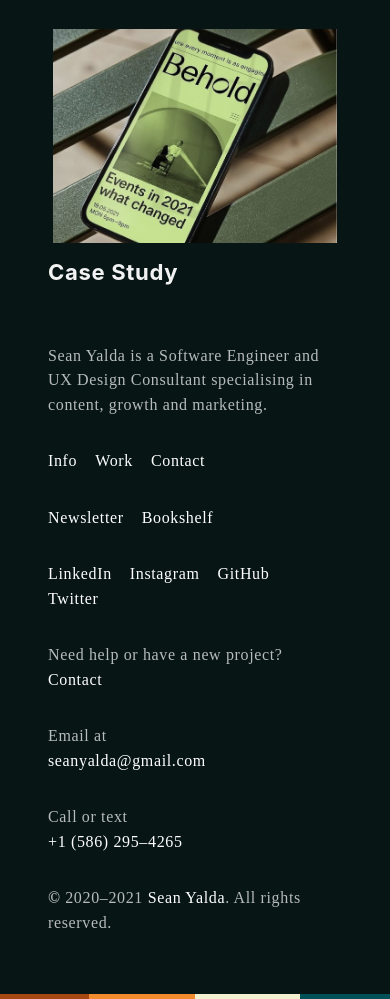
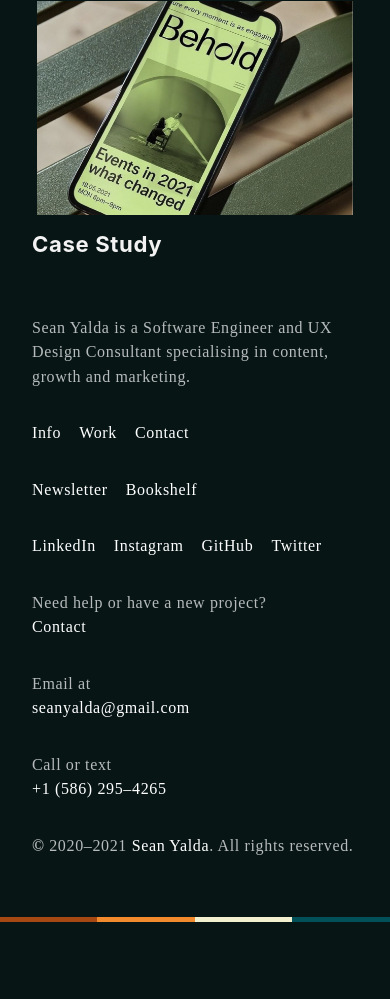
Before and after one commit to Seanathon/portfolio, a Gatsby site: page / in a window 390 px wide. Shown: the part 2183-3182 px from the top of the page. After the commit the page ends 3105 px from the top, so only its background shows below. Built offline with nearby package versions, Linux system fonts and the light colour scheme; Gatsby itself is replaced by a stand-in of ours.

Commit message:
fixed iphone styling

```diff
--- a/src/components/footer/footer.scss
+++ b/src/components/footer/footer.scss
@@ -84,6 +84,15 @@
     }
 }
 
+@media only screen and (max-width: 53rem) {
+    footer {
+        &::after {
+            right: -3rem;
+            left: -3rem;
+        }
+    }
+}
+
 @media only screen and (max-width: 48rem) {
     footer {
         grid-template-rows: auto;
@@ -96,3 +105,12 @@
         }
     }
 }
+
+@media only screen and (max-width: 26rem) {
+    footer {
+        &::after {
+            right: -2rem;
+            left: -2rem;
+        }
+    }
+}
--- a/src/components/layout.scss
+++ b/src/components/layout.scss
@@ -738,3 +738,9 @@
       display: block;
     }
 }
+
+@media only screen and (max-width: 26rem) {
+  body {
+    padding: 0 2rem;
+  }
+}
```
